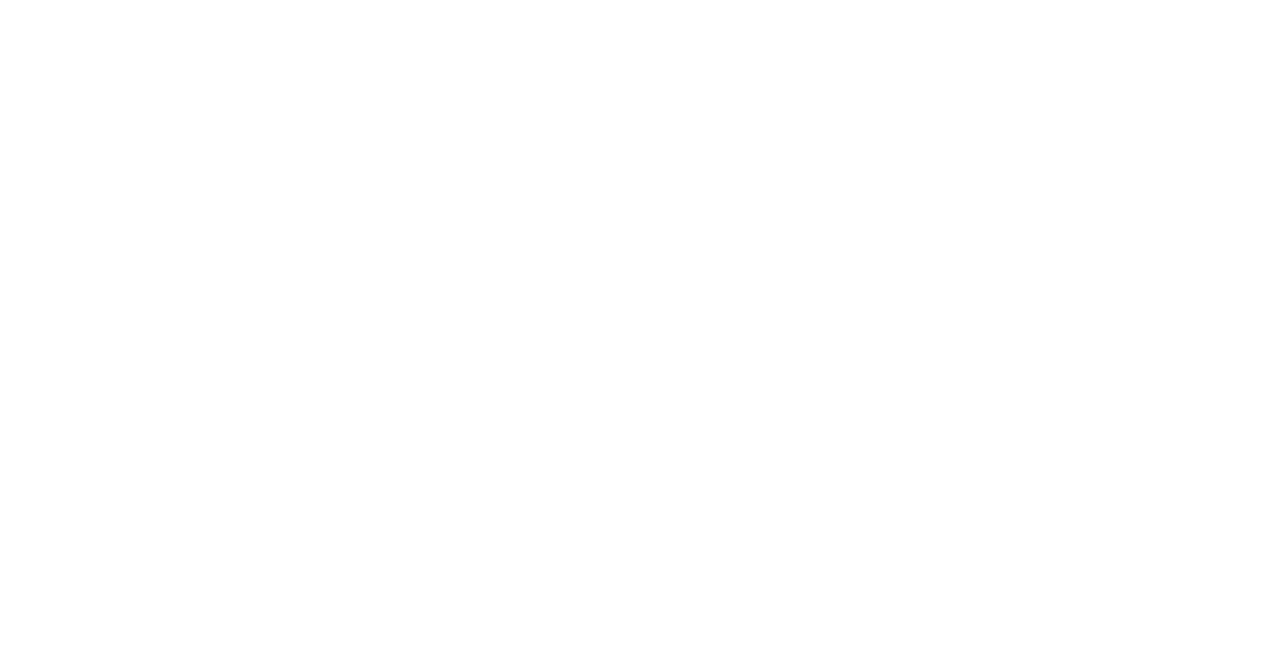
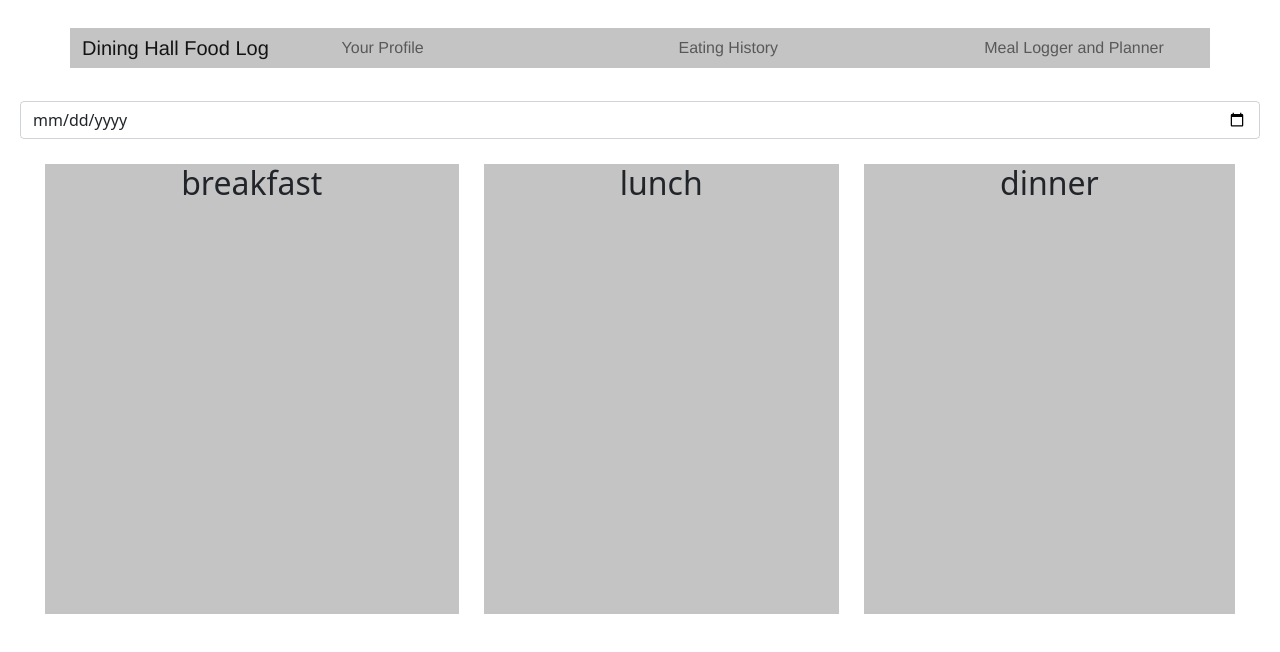
Before and after one commit to whuang37/ucla-dining-scrape, a React (Create React App) app in the folder dining-log/: page /history in a window 1280 px wide. Before the commit this address had no page. Shown: the top 652 px of the page. Built offline with nearby package versions, Linux system fonts and the light colour scheme.

Commit message:
Added History page
Created History page that allows the user to pick a date and it will display their food items for that day split by breakfast, lunch, and dinner.

```diff
--- a/dining-log/src/App.js
+++ b/dining-log/src/App.js
@@ -7,6 +7,7 @@
 import SignUp from './components/SignUp/SignUp';
 import FoodPage from "./components/FoodRecs/FoodPage";
 import Landing from "./components/Landing/Landing";
+import History from "./components/History/History";
 
 export default class App extends React.Component {
   constructor(props) {
@@ -30,6 +31,7 @@
           <Route path="/preferences" element={<Preferences />} />
           <Route path="/foodpage" element={<FoodPage/>}/>
           <Route path="/login" element={<Login />} />
+          <Route path="/history" element={<History />} />
         </Routes>
       </BrowserRouter>
     </div>);
--- /dev/null
+++ b/dining-log/src/components/History/History.js
@@ -0,0 +1,33 @@
+import React, { useState } from "react";
+import styled from "styled-components";
+import NavBar from "../navbar"
+import MealHistory from "./MealHistory";
+import Form from "react-bootstrap/Form";
+
+const HistoryDiv = styled.div`
+  display: grid;
+  grid-template-columns: auto auto auto;
+  min-height: 500px;
+  padding: 25px;
+  grid-gap: 25px;
+`;
+
+export default function History() {
+    const [date, setDate] = useState()
+    const [foodList, setFoodList] = useState()
+    /* get object from backend using date*/
+
+    return (
+        <div>
+            <NavBar/>
+            <div>
+                <Form.Control type="date" name="date"/>
+                <HistoryDiv>
+                    <MealHistory meal = "breakfast"/>
+                    <MealHistory meal = "lunch"/>
+                    <MealHistory meal = "dinner"/>
+                </HistoryDiv>
+            </div>
+        </div>
+    )
+}
--- /dev/null
+++ b/dining-log/src/components/History/MealHistory.js
@@ -0,0 +1,18 @@
+import React, { useState } from "react";
+import styled from "styled-components";
+
+const MealDiv = styled.div`
+    background-color: #C4C4C4;
+    text-align: center;
+`;
+
+export default function MealHistory(props) {
+    const [calories, setCalories] = useState()
+
+    return(
+        <MealDiv>
+            <h2>{props.meal}</h2>
+
+        </MealDiv>
+    );
+}
```
